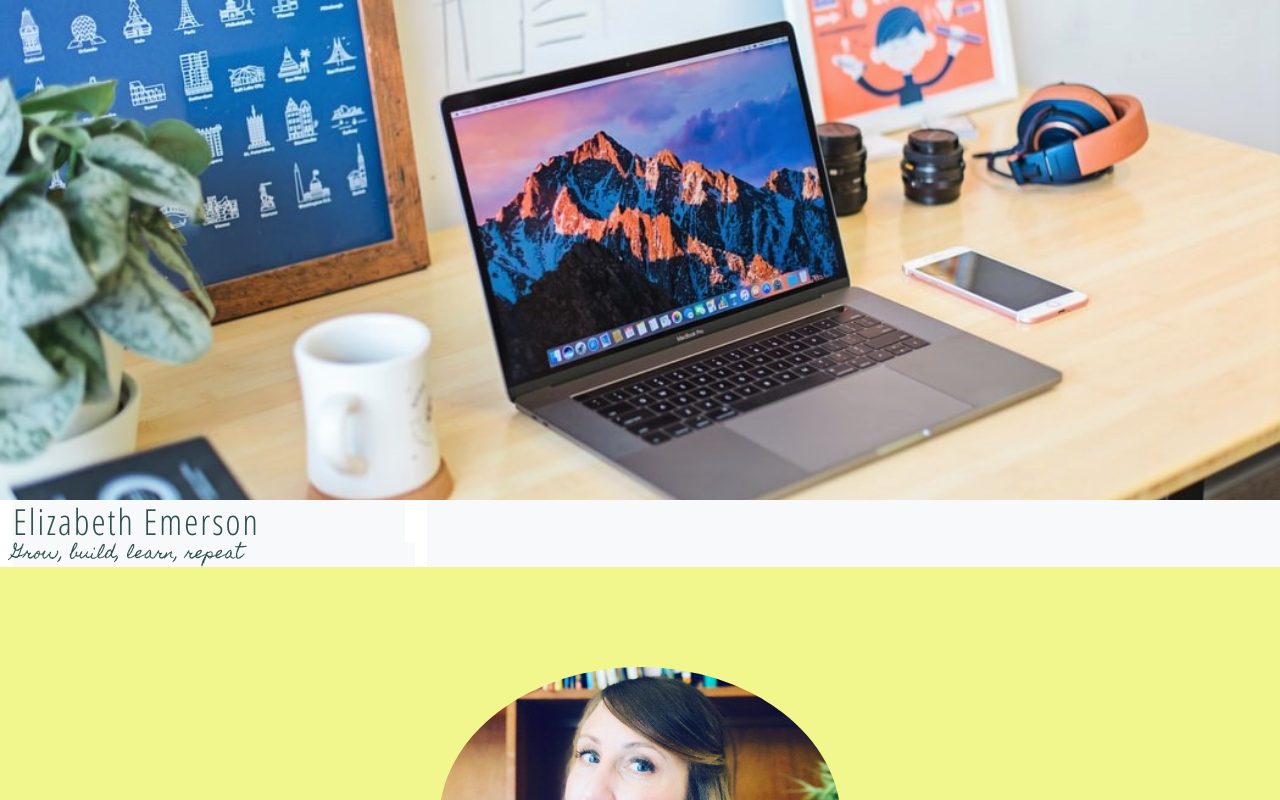
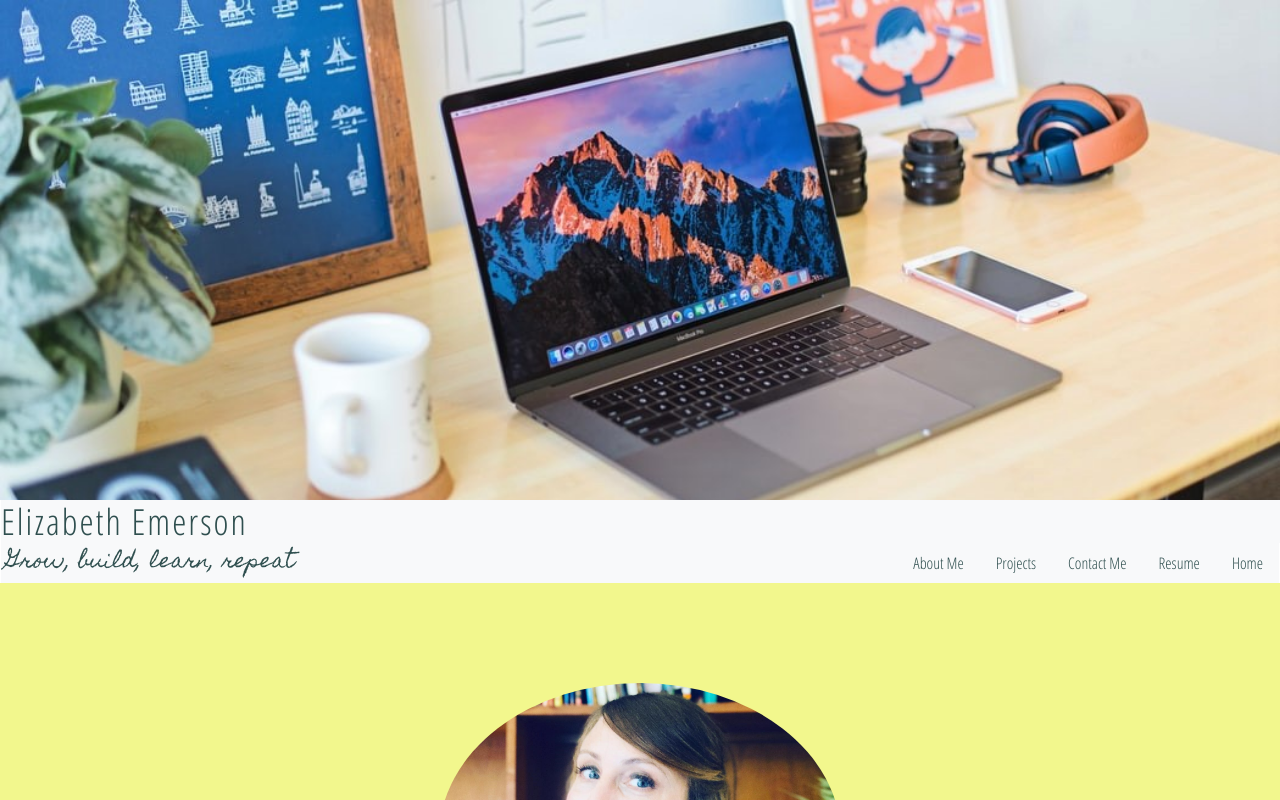
Before and after one commit to uknity/portfolio-react, a React (Create React App) app: page / in a window 1280 px wide. Shown: the top 800 px of the page. Built offline with nearby package versions, Linux system fonts and the light colour scheme.

Commit message:
corrected navbar

```diff
--- a/src/components/Header/index.js
+++ b/src/components/Header/index.js
@@ -18,41 +18,106 @@ function Header() {
 			></div>
 
 			<div className="row" id="nameRow">
-				<div className="col-9 col-md-4">
+				{/* <div className="col-9 col-md-4"> */}
 				<div className="bg-light display-1 p-0" id="ee">
 					Elizabeth Emerson
 				</div>
-					<div className="bg-light" id="subTitle">
+			</div>
+
+			<nav
+				className="navbar navbar-expand-lg navbar-light bg-light"
+				id="subtitleLinkRow"
+			>
+				<div className="navbar-brand bg-light" id="subTitle">
 					Grow, build, learn, repeat
 				</div>
-				</div>
-				<div className="col-3 col-md-8 bg-light">
-					<Navbar.Toggle aria-controls="responsive-navbar-nav" />
-					<Navbar.Collapse id="responsive-navbar-nav">
-						<Nav>
-							<Nav.Link href="/about">About</Nav.Link>
-							<Nav.Link href="/projects">Projects</Nav.Link>
-							<Nav.Link href="/contact">Contact</Nav.Link>
-							<Nav.Link
+
+				<button
+					className="navbar-toggler"
+					type="button"
+					data-toggle="collapse"
+					data-target="#navbarTogglerDemo01"
+					aria-controls="navbarTogglerDemo01"
+					aria-expanded="false"
+					aria-label="Toggle navigation"
+				>
+					<span className="navbar-toggler-icon"></span>
+				</button>
+				<div className="collapse navbar-collapse" >
+
+					<ul className="nav  mt-2 mt-lg-0 ms-auto">
+						{/* <ul className="navbar-nav  mb-2 mb-lg-0" id="linkRow"> */}
+
+						<li className="nav-item ">
+							<Link
+								to="/about"
+								id="link"
+								className={
+									window.location.pathname === "/about"
+										? "nav-link active"
+										: "nav-link"
+								}
+							>
+								About Me{" "}
+							</Link>
+						</li>
+						<li className="nav-item ">
+							<Link
+								to="/projects"
+								id="link"
+								className={
+									window.location.pathname === "/projects"
+										? "nav-link active"
+										: "nav-link"
+								}
+							>
+								Projects{" "}
+							</Link>
+						</li>
+						<li className="nav-item ">
+							<Link
+								to="/contact"
+								id="link"
+								className={
+									window.location.pathname === "/contact"
+										? "nav-link active"
+										: "nav-link"
+								}
+							>
+								Contact Me{" "}
+							</Link>
+						</li>
+						<li className="nav-item ">
+							<a
+								className="nav-link"
+								id="link"
 								rel="noopener noreferrer"
 								href="https://docs.google.com/document/d/1XnnyCAyvonrlKVCC-sQ2VxHgFOKzGe6oD_FBRDAoBKk/edit?usp=sharing"
 								target="_blank"
 								download
 							>
-								Resume
-							</Nav.Link>
-							<Nav.Link href="/">Home</Nav.Link>
-						</Nav>
-					</Navbar.Collapse>
+								Resume{" "}
+							</a>
+						</li>
+
+						<li className="nav-item" >
+							<Link
+								to="/"
+								id="link"
+								className={
+									window.location.pathname === "/"
+										? "nav-link active"
+										: "nav-link"
+								}
+							>
+								Home{" "}
+							</Link>
+						</li>
+					</ul>
 				</div>
-			</div>
+			</nav>
 
-			{/* <nav className="navbar  navbar-light bg-light" id="subtitleLinkRow">
-				<div className="navbar-brand bg-light" id="subTitle">
-					Grow, build, learn, repeat
-				</div>
 
-			</nav> */}
   </div>
   	);
 }
```
Lines whose indentation alone changed are shown as unchanged.
